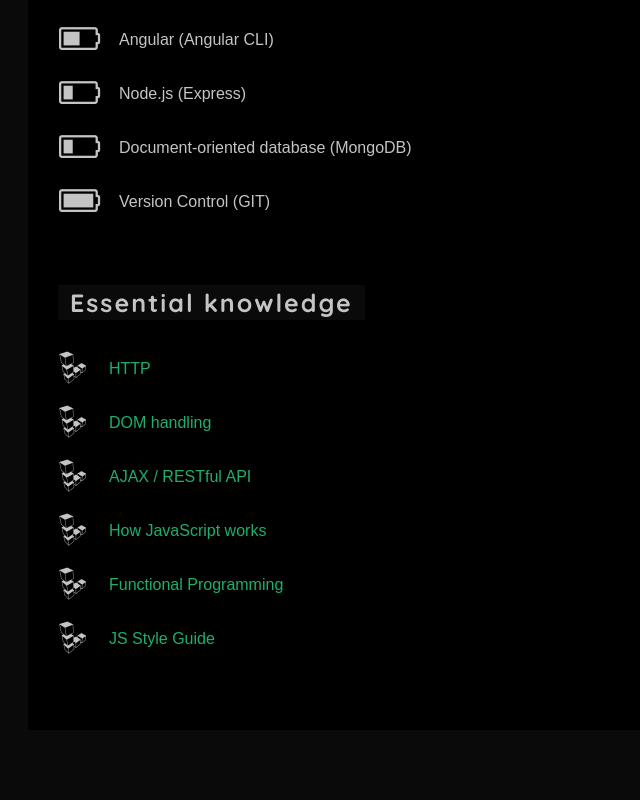
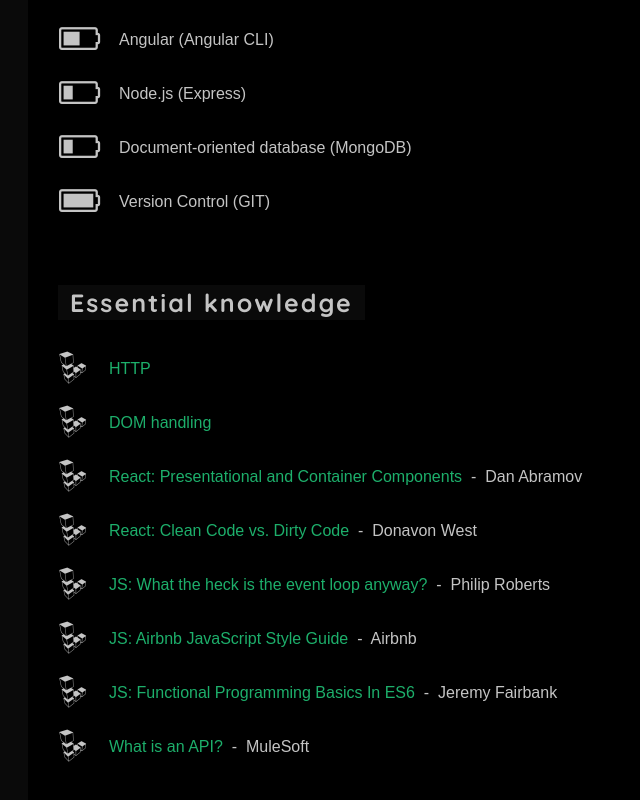
Before and after one commit to Nattasak/my-resume, a React (Create React App) app: page / in a window 1280 px wide. Shown: the part 1415-2215 px from the top of the page, without its empty margins (232-872 px from the left). Before the commit the page ends 2145 px from the top, so only its background shows below. Built offline with nearby package versions, Linux system fonts and the light colour scheme.

Commit message:
update link in knwoledge section

```diff
--- a/src/Components/Knowledge.js
+++ b/src/Components/Knowledge.js
@@ -1,14 +1,21 @@
 import React, { Component } from 'react'
 import '../Styles/Skills.css'
 
-const List = ({ title, url='' }) => (
+const List = (props) => {
+  if (props.author) {
+    var author = '  -  ' + props.author
+  }
+
+  return (
     <li className="skills-item">
       <i className="fa fa-linode fa-2x" aria-hidden="true"></i>
       <span>
-      <a href={url} target="_blank" rel="noopener noreferrer">{title}</a>
+        <a href={props.children} target="_blank" rel="noopener noreferrer">{props.title}</a>
+        {author}
       </span>
     </li>
   )
+}
 
 class Knowledge extends Component {
   render() {
@@ -21,10 +28,24 @@
               <ul className="skills-items">
                 <List title='HTTP' />
                 <List title='DOM handling' />
-                <List title='AJAX / RESTful API' url='https://www.youtube.com/watch?v=s7wmiS2mSXY' />
-                <List title='How JavaScript works' url='https://www.youtube.com/watch?v=8aGhZQkoFbQ' />
-                <List title='Functional Programming' url='https://www.youtube.com/watch?v=FYXpOjwYzcs' />
-                <List title='JS Style Guide' url='https://github.com/airbnb/javascript' />
+                <List title='React: Presentational and Container Components' author='Dan Abramov'>
+                  https://medium.com/@dan_abramov/smart-and-dumb-components-7ca2f9a7c7d0
+                </List>
+                <List title='React: Clean Code vs. Dirty Code' author='Donavon West'>
+                  http://americanexpress.io/clean-code-dirty-code/
+                </List>
+                <List title='JS: What the heck is the event loop anyway?' author='Philip Roberts'>
+                  https://www.youtube.com/watch?v=8aGhZQkoFbQ
+                </List>
+                <List title='JS: Airbnb JavaScript Style Guide' author='Airbnb'>
+                  https://github.com/airbnb/javascript
+                </List>
+                <List title='JS: Functional Programming Basics In ES6' author='Jeremy Fairbank'>
+                  https://www.youtube.com/watch?v=FYXpOjwYzcs
+                </List>
+                <List title='What is an API?' author='MuleSoft'>
+                  https://www.youtube.com/watch?v=s7wmiS2mSXY
+                </List>
               </ul>
             </div>
           </div>
```
Lines whose indentation alone changed are shown as unchanged.
